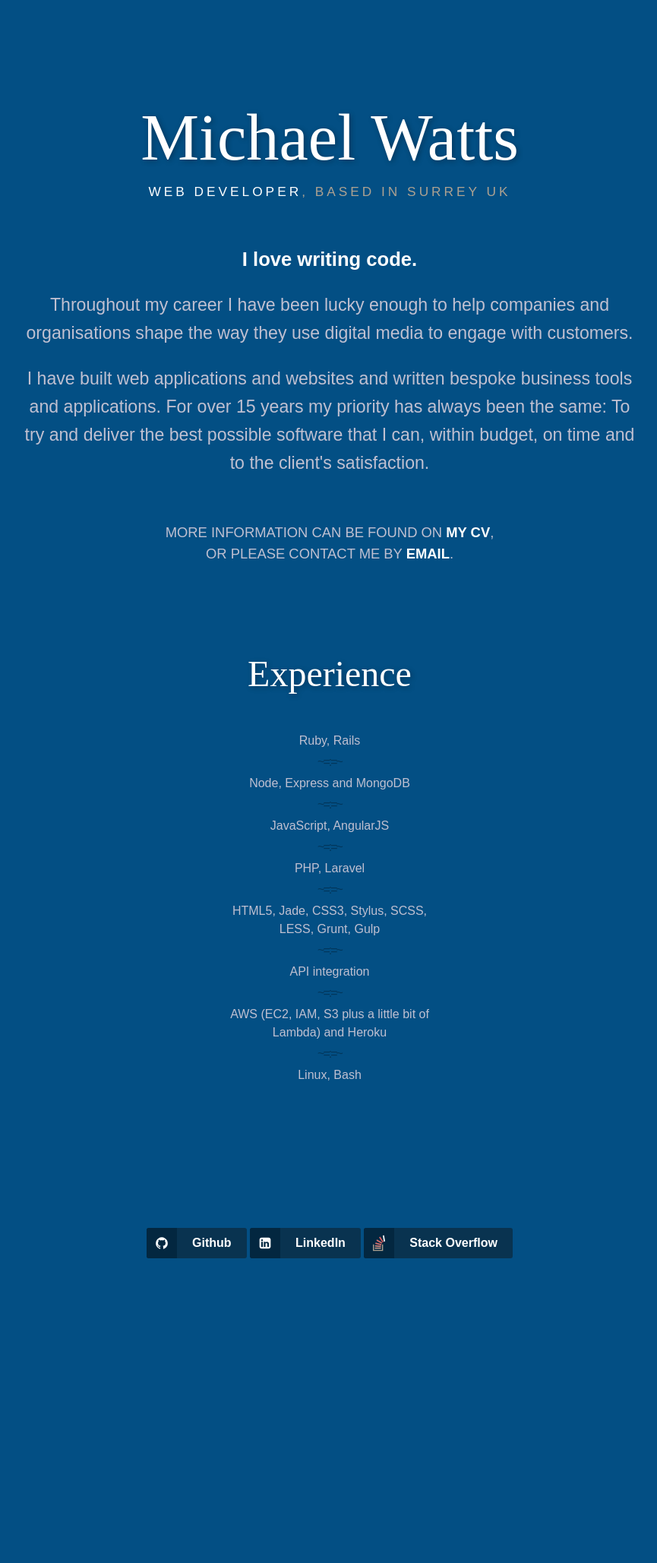
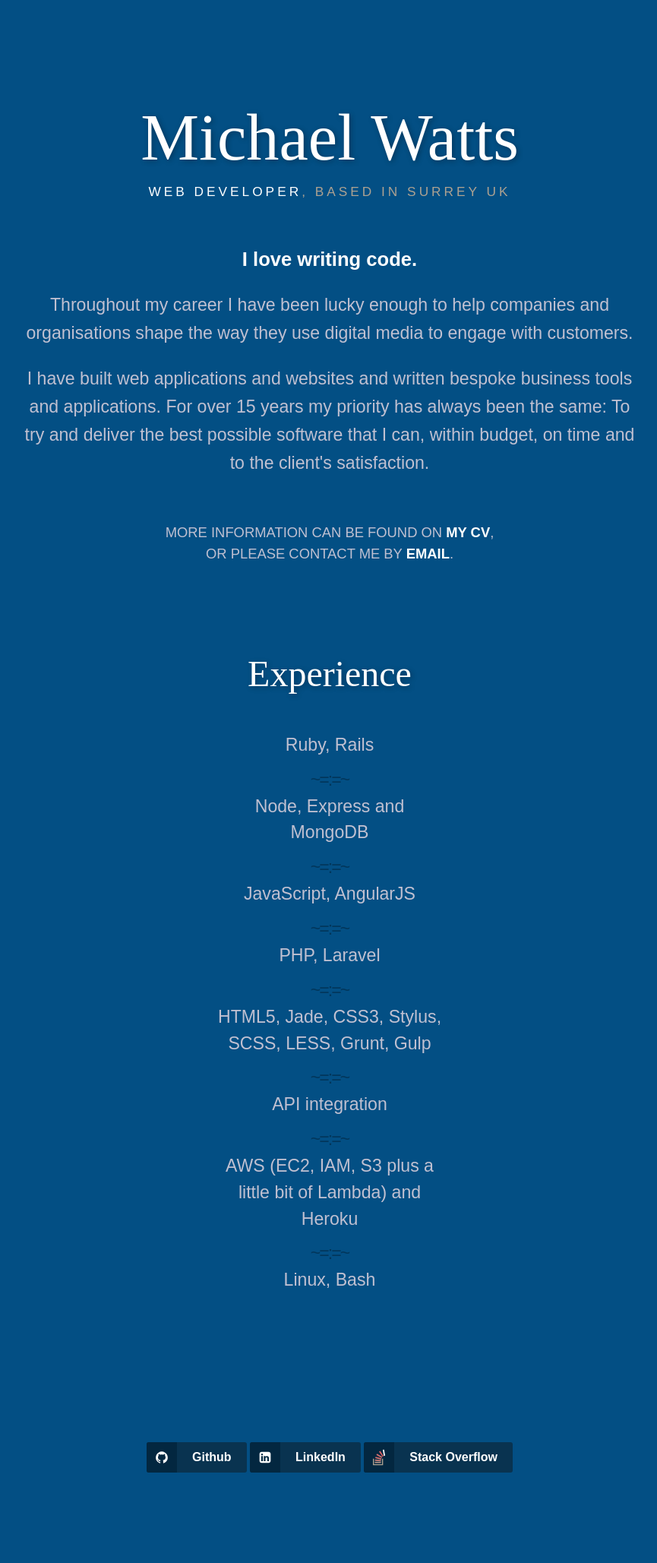
Before and after one commit to mj-watts/michaelwatts.me-website, a Jekyll site: the page index.html, which Jekyll copies as it is, in a window 1280 px wide. Shown: the whole page at 76% size, without its empty margins (206-1071 px from the left). Built offline with Jekyll 4.4.1, drawn with Linux system fonts in a browser that asks for light colours; before the commit the page ends 1775 px from its top, so only the background shows below that.

Commit message:
Update index.html

```diff
--- a/index.html
+++ b/index.html
@@ -107,7 +107,7 @@
         text-shadow: none
       }
       header h1 small strong {color: #FFFFFF; font-weight: 300;}
-      header p.lead {
+      header p.lead, .skills {
         font-size: 1.1em;
         line-height: 1.6;
         font-weight: 100;
@@ -118,7 +118,9 @@
         margin-top: 3.2em;
         font-weight: 300;
       }
-      .skills {margin-top: 0.5em}
+      .skills {
+        margin-top: 0.5em;
+      }
       .list-unstyled {
         padding-left: 0;
         list-style: none;
@@ -251,7 +253,7 @@
           max-width: 1000px;
         }
         header h1 {font-size: 4em;}
-        header p.lead {font-size: 1.3em;}
+        header p.lead, .skills {font-size: 1.3em;}
         header p.more-info {font-size: 1.15em;}
         .list-bordered li {width: 30%;}
       }
@@ -260,7 +262,7 @@
           margin: 3em auto;
         }
         header h1 {font-size: 5.4em;}
-        header p.lead {font-size: 1.4444em;}
+        header p.lead, .skills {font-size: 1.4444em;}
         header p.more-info {font-size: 1.15em;}
       }
     </style>
```
